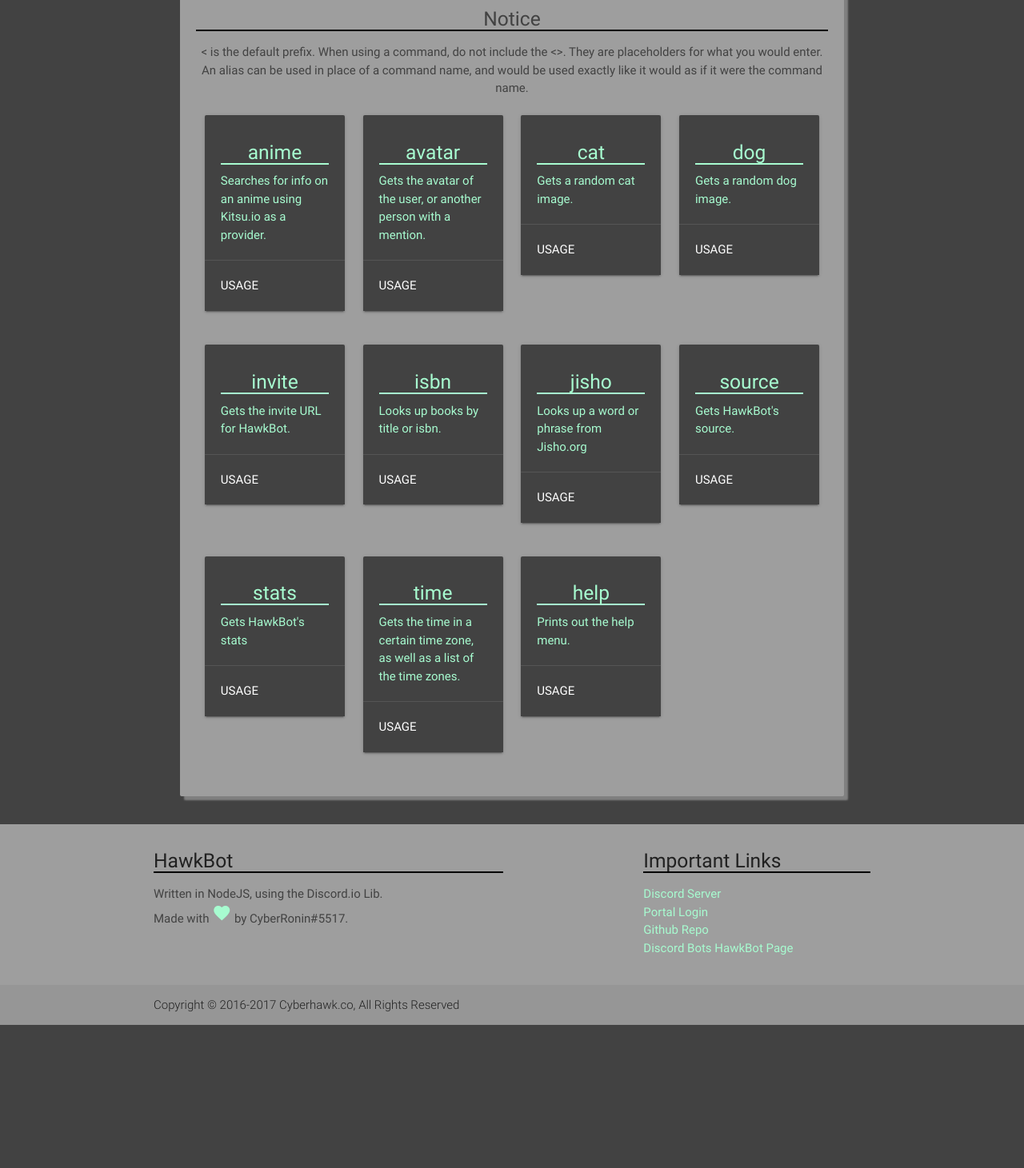
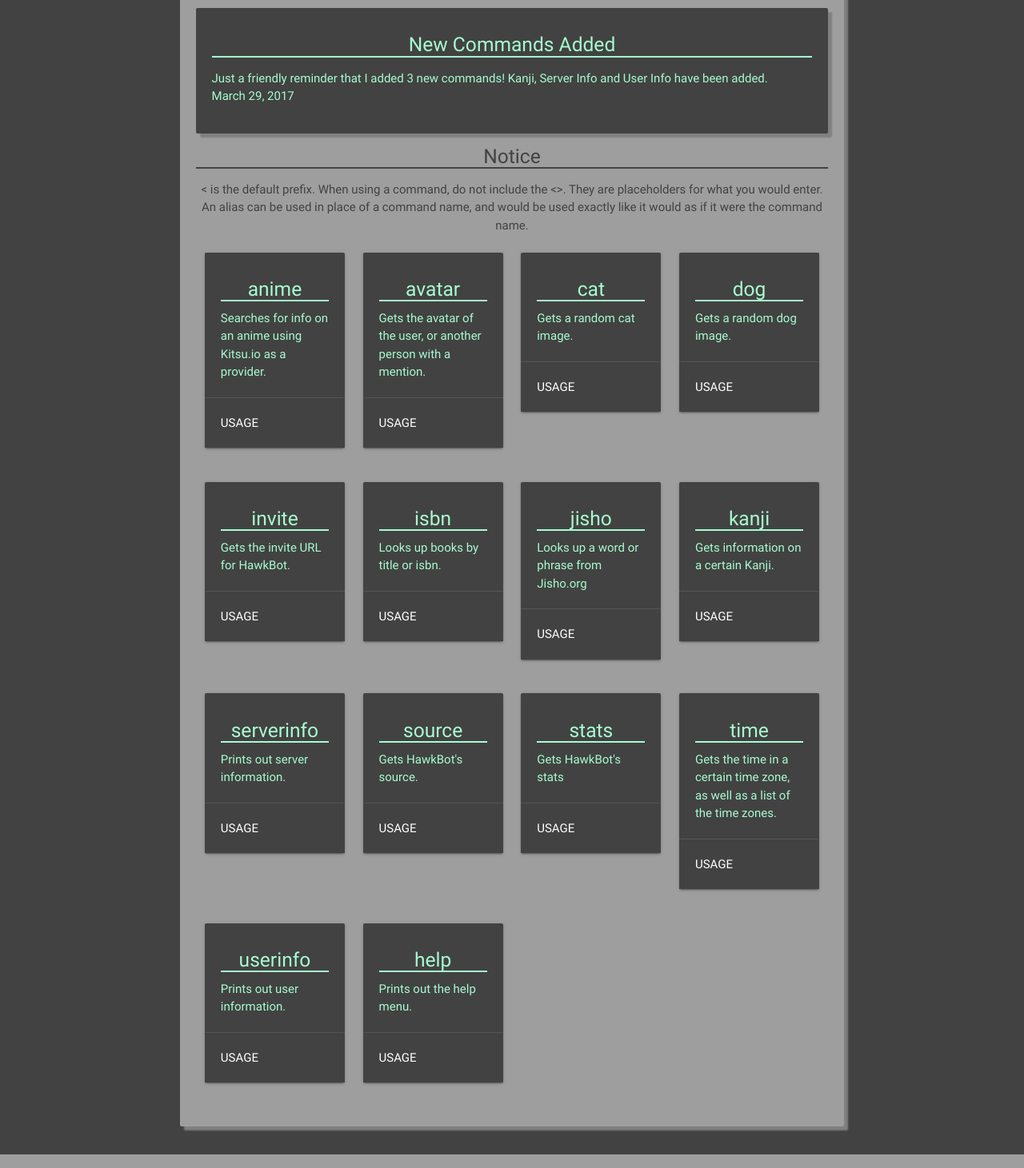
Before and after one commit to CyberHawkSoftware/HawkBot, a plain HTML site: page index.html in a window 1280 px wide. Shown: the part 249-1710 px from the top of the page at 80% size. Before the commit the page ends 1531 px from the top, so only its background shows below. Drawn offline with Linux system fonts and the light colour scheme.

Commit message:
Added new commands and an update status

```diff
--- a/css/custom.css
+++ b/css/custom.css
@@ -87,13 +87,13 @@
   color:gray;
   cursor: pointer;
 }
-h5
+h5.grey-underline
 {
-  border-bottom: black;
-  border-bottom-style: solid;
-  border-bottom-width: 2px;
+  border-bottom: #424242 !important;
+  border-bottom-style: solid !important;
+  border-bottom-width: 2px !important;
 }
-.card-panel span.mint-text h5
+.card-panel h5
 {
   border-bottom: #A7FCD0;
   border-bottom-style: solid;
--- a/index.html
+++ b/index.html
@@ -40,7 +40,13 @@
             <span class="black-text">
               <div>
                   <h4 class="center-align grey-text text-darken-3">Commands</h4>
-                  <h5 class="center-align grey-text text-darken-3">Notice</h5>
+                  <div class="card-panel grey darken-3">
+                    <div class="card-content mint-text">
+                      <h5 class="center mint-text">New Commands Added</h5>
+                      <p>Just a friendly reminder that I added 3 new commands! Kanji, Server Info and User Info have been added.<br>March 29, 2017</p>
+                    </div>
+                  </div>
+                  <h5 class="center-align grey-text text-darken-3 grey-underline">Notice</h5>
                   <p class="center-align grey-text text-darken-3">&lt; is the default prefix. When using a command, do not include the &lt;>. They are placeholders for what you would enter.
                     <br>An alias can be used in place of a command name, and would be used exactly like it would as if it were the command name.
                   </p>
@@ -201,6 +207,52 @@
                       <div class="card grey darken-3">
                         <div class="card-content">
                           <span class="mint-text">
+                            <h5 class="center">kanji</h5>
+                            <p>Gets information on a certain Kanji.</p>
+                          </span>
+                        </div>
+                        <div class="card-reveal grey darken-3">
+                          <span class="card-title mint-text">Kanji<i class="material-icons right">close</i></span>
+                          <p class="mint-text">
+                            &lt;kanji<br>&lt;kanji &lt;a kanji character>
+                            <div class="divider"></div>
+                            <span class="mint-text">
+                              Alias<br>k
+                            </span>
+                            </p>
+                        </div>
+                        <div class="card-action">
+                          <a class="activator">Usage</a>
+                        </div>
+                      </div>
+                    </div>
+                  </div>
+                  <div class="row">
+                    <div class="col s12 m6 l3">
+                      <div class="card grey darken-3">
+                        <div class="card-content">
+                          <span class="mint-text">
+                            <h5 class="center">serverinfo</h5>
+                            <p>Prints out server information.</p>
+                          </span>
+                        </div>
+                        <div class="card-reveal grey darken-3">
+                          <span class="card-title mint-text">Server Info<i class="material-icons right">close</i></span>
+                          <p class="mint-text">&lt;serverinfo</p>
+                          <div class="divider"></div>
+                            <span class="mint-text">
+                              Alias<br>si
+                            </span>
+                        </div>
+                        <div class="card-action">
+                          <a class="activator">Usage</a>
+                        </div>
+                      </div>
+                    </div>
+                    <div class="col s12 m6 l3">
+                      <div class="card grey darken-3">
+                        <div class="card-content">
+                          <span class="mint-text">
                             <h5 class="center">source</h5>
                             <p>Gets HawkBot's source.</p>
                           </span>
@@ -218,8 +270,6 @@
                         </div>
                       </div>
                     </div>
-                  </div>
-                  <div class="row">
                     <div class="col s12 m6 l3">
                       <div class="card grey darken-3">
                         <div class="card-content">
@@ -255,6 +305,29 @@
                           <div class="divider"></div>
                             <span class="mint-text">
                               Alias<br>t
+                            </span>
+                        </div>
+                        <div class="card-action">
+                          <a class="activator">Usage</a>
+                        </div>
+                      </div>
+                    </div>
+                  </div>
+                  <div class="row">
+                    <div class="col s12 m6 l3">
+                      <div class="card grey darken-3">
+                        <div class="card-content">
+                          <span class="mint-text">
+                            <h5 class="center">userinfo</h5>
+                            <p>Prints out user information.</p>
+                          </span>
+                        </div>
+                        <div class="card-reveal grey darken-3">
+                          <span class="card-title mint-text">User Info<i class="material-icons right">close</i></span>
+                          <p class="mint-text">&lt;userinfo<br>&lt;userinfo &lt;mention></p>
+                          <div class="divider"></div>
+                            <span class="mint-text">
+                              Alias<br>ui
                             </span>
                         </div>
                         <div class="card-action">
@@ -303,7 +376,6 @@
               <h5 class="grey-text text-darken-4">Important Links</h5>
                 <ul>
                   <li><a class="mint-text" href="https://discord.gg/jDpR9PD">Discord Server</a></li>
-                  <li><a class="mint-text" href="https://discordapp.com/oauth2/authorize?response_type=code&redirect_uri=http%3A%2F%2Fbot.cyberhawk.co%2Flogin&scope=identify%20guilds&client_id=266929822385569792">Portal Login</a></li>
                   <li><a class="mint-text" href="https://github.com/CyberHawkSoftware/HawkBot">Github Repo</a></li>
                   <li><a class="mint-text" href="https://bots.discord.pw/bots/193403332046487552">Discord Bots HawkBot Page</a></li>
                 </ul>
```
